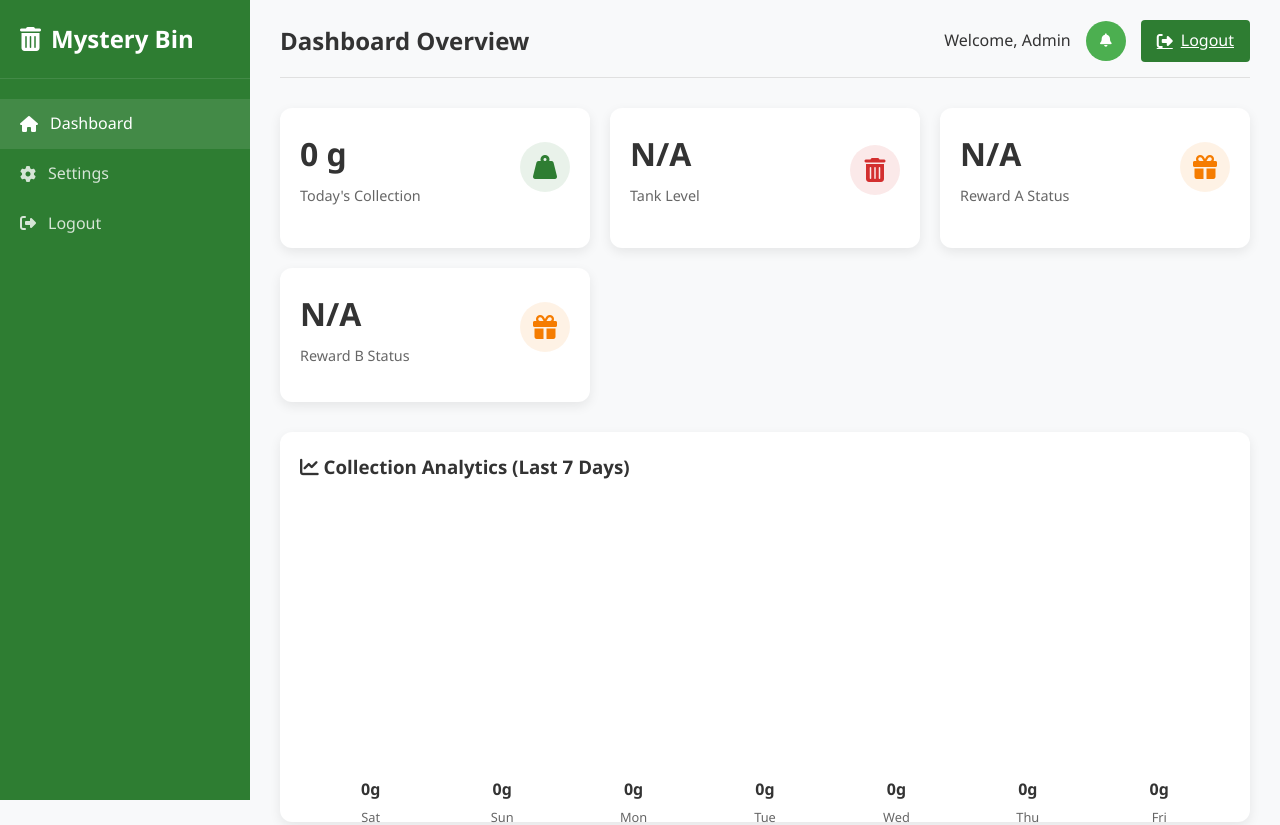
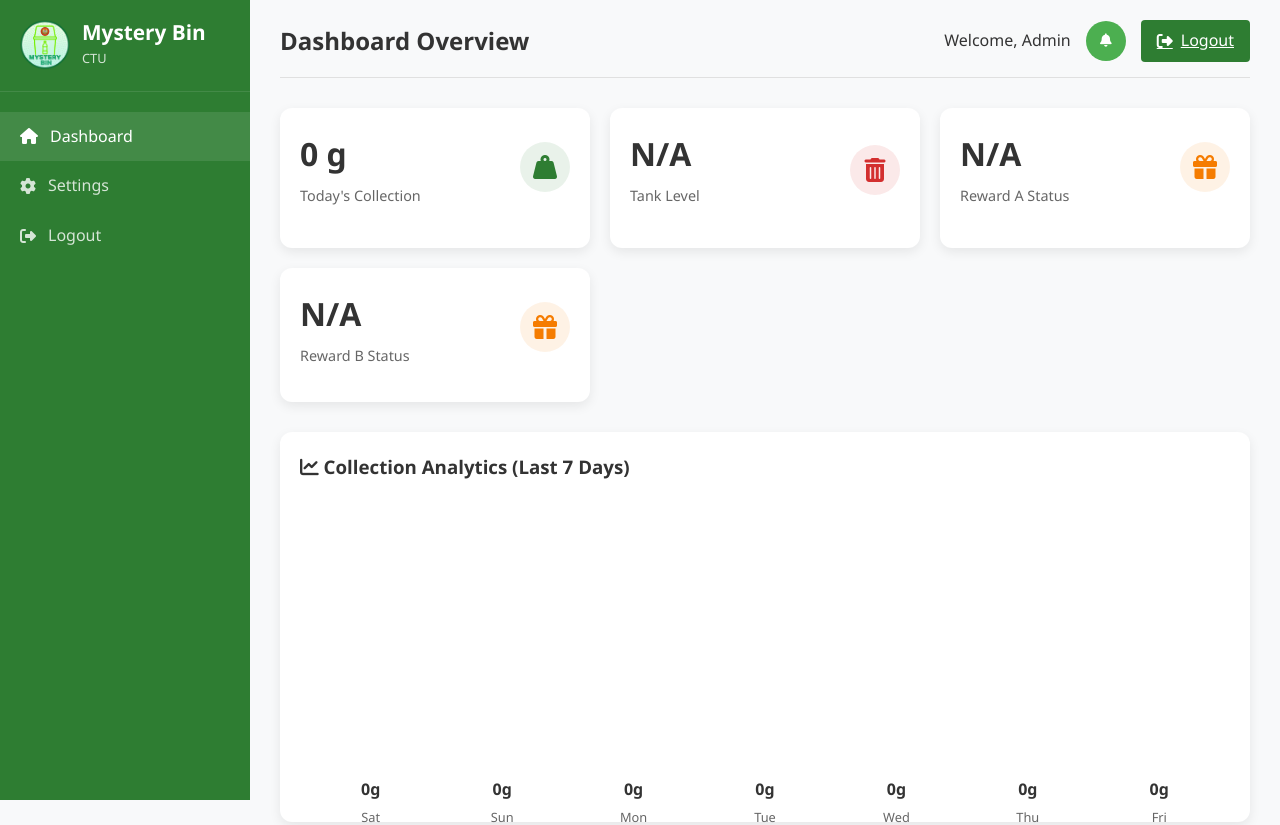
Before and after one commit to Gerald122099/mysterybin, a PHP site: page /dashboard.php in a window 1280 px wide. Shown: the top 825 px of the page. Run offline with PHP 8.4, Linux system fonts and the light colour scheme; the visitor is signed in with stand-in values (Sample User, id 1); data that the repository does not hold is empty.

Commit message:
latest commit

```diff
--- a/dashboard.php
+++ b/dashboard.php
@@ -120,7 +120,10 @@ for ($i = 6; $i >= 0; $i--) {
   .dashboard-container{display:grid;grid-template-columns:250px 1fr;min-height:100vh}
   .sidebar{background:var(--primary);color:#fff;padding:20px 0;position:fixed;width:250px;height:100vh;overflow-y:auto}
   .brand{padding:0 20px 20px;border-bottom:1px solid rgba(255,255,255,.1);margin-bottom:20px}
-  .brand h1{font-size:1.5rem;display:flex;align-items:center;gap:10px}
+  .brand-content{display:flex;align-items:center;gap:12px}
+  .logo-img{width:50px;height:50px;object-fit:contain;border-radius:6px}
+  .brand h1{font-size:1.3rem;margin:0;line-height:1.2}
+  .brand-subtitle{font-size:0.8rem;opacity:0.8;margin-top:2px}
   .nav-item{padding:12px 20px;display:flex;align-items:center;gap:12px;color:rgba(255,255,255,.8);text-decoration:none;transition:var(--transition)}
   .nav-item:hover,.nav-item.active{background:rgba(255,255,255,.1);color:#fff}
   .main-content{grid-column:2;padding:20px 30px}
@@ -195,7 +198,15 @@ for ($i = 6; $i >= 0; $i--) {
 <div class="dashboard-container">
   <!-- Sidebar -->
   <aside class="sidebar">
-    <div class="brand"><h1><i class="fas fa-trash-alt"></i> Mystery Bin</h1></div>
+    <div class="brand">
+      <div class="brand-content">
+        <img src="binlogo.png" alt="CTU Mystery Bin Logo" class="logo-img">
+        <div class="brand-text">
+          <h1>Mystery Bin</h1>
+          <span class="brand-subtitle">CTU</span>
+        </div>
+      </div>
+    </div>
     <a href="#" class="nav-item active" data-page="dashboard"><i class="fas fa-home"></i> Dashboard</a>
     <a href="#" class="nav-item" data-page="settings"><i class="fas fa-cog"></i> Settings</a>
     <a href="index.php" class="nav-item"><i class="fas fa-sign-out-alt"></i> Logout</a>
@@ -243,7 +254,7 @@ for ($i = 6; $i >= 0; $i--) {
     <!-- Dashboard Page -->
     <div class="page-content active" id="dashboard-page">
 
-      <!-- Stats row: Today’s Collection, Tank Level, Reward A, Reward B -->
+      <!-- Stats row: Today's Collection, Tank Level, Reward A, Reward B -->
       <div class="stats-grid">
         <!-- Today's Collection -->
         <div class="stat-card">
@@ -592,7 +603,7 @@ function showToast(msg){
   }, 10000);
 }
 
-// Track last IDs we’ve seen
+// Track last IDs we've seen
 let lastNotifId = (()=>{
   const first = document.querySelector('#notifList .notification-item');
   return first ? parseInt(first.getAttribute('data-id')||'0',10) : 0;
```
Also changed, not shown: binlogo.png (added).
